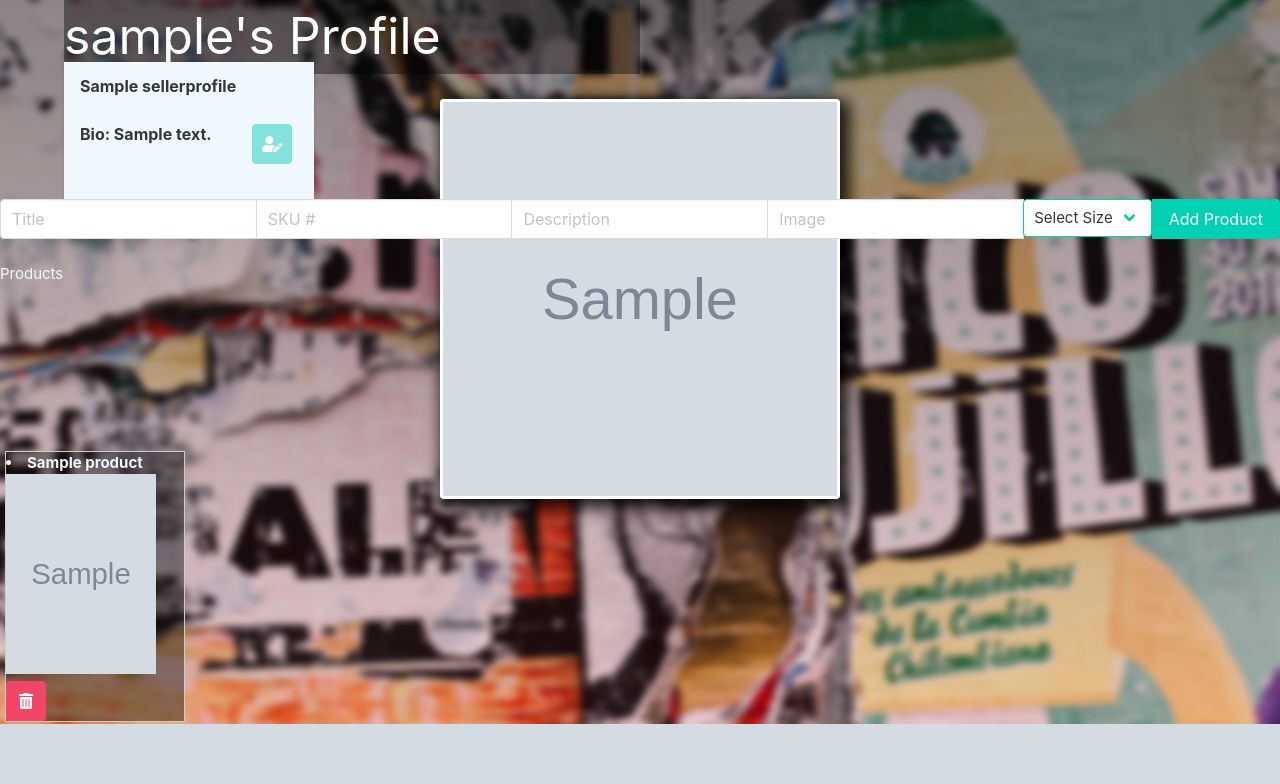
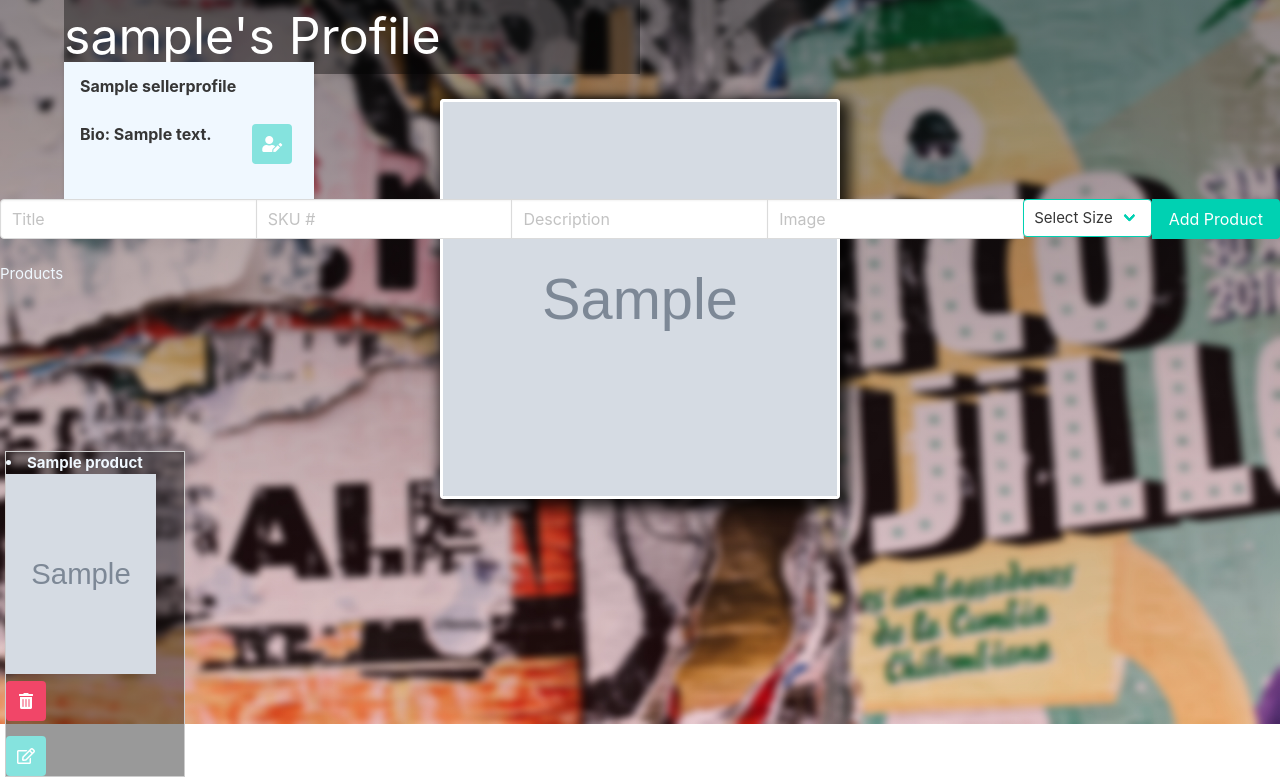
Before and after one commit to joshdaos/Dripsy, a Django app: page /profile/ in a window 1280 px wide. Shown: the part 76-860 px from the top of the page. Before the commit the page ends 800 px from the top, so only its background shows below. Run offline with Django 3.2, Linux system fonts and the light colour scheme; a user stored in the database is signed in; tables that the repository leaves empty hold one stand-in row (values such as "Sample post"); grey boxes marked "Sample" are stand-in pictures; some libraries are stand-ins or nearby versions.

Commit message:
added product update

```diff
--- a/main_app/templates/profile_detail.html
+++ b/main_app/templates/profile_detail.html
@@ -95,6 +95,13 @@
             <i class="fas fa-trash-alt"></i>
           </span>
         </a>
+        <div class="buttons">
+          <a href="{% url 'product_update' product.pk %}" class="button is-info">
+              <span class="icon">
+                <i class="far fa-edit"></i>
+              </span>
+          </a>
+      </div>
     </div>
     {% empty %}
     <h3>No Products In Stock Yet</h3>
--- a/main_app/urls.py
+++ b/main_app/urls.py
@@ -10,4 +10,5 @@
          views.ProductCreate.as_view(), name="product_create"),
     path('product/<int:pk>/', views.ProductDetail.as_view(), name="product_detail"),
     path('product/<int:pk>/delete', views.ProductDelete.as_view(), name="product_delete"),
+    path('product/<int:pk>/update', views.ProductUpdate.as_view(), name="product_update"),
 ]
--- a/main_app/views.py
+++ b/main_app/views.py
@@ -59,3 +59,10 @@
     model = Product
     template_name = "product_delete.html"
     success_url = "/profile/"
+
+
+class ProductUpdate(UpdateView):
+    model = Product
+    fields = ['name', 'sku', 'description', 'image', 'size']
+    template_name = "product_update.html"
+    success_url =  "/profile/"
```
Also changed, not shown: main_app/templates/product_update.html (added, +8 -0 lines).
